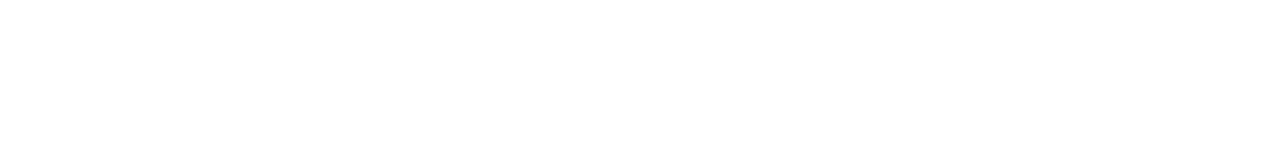
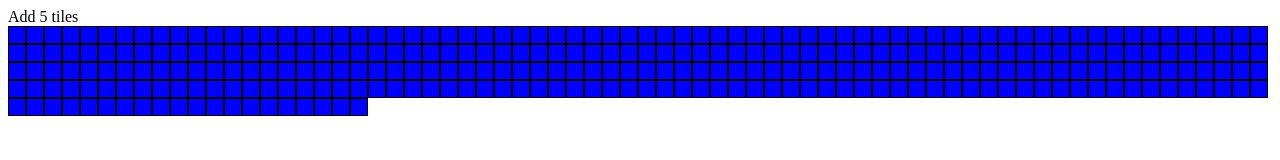
Before and after one commit to nafernandez302/etch-a-sketch, a plain HTML site: page index.html in a window 1280 px wide. Drawn offline with Linux system fonts and the light colour scheme.

Commit message:
funcion createGrid

```diff
--- a/index.html
+++ b/index.html
@@ -1,11 +1,16 @@
 <!DOCTYPE html>
 <html lang="es">
 <head>
+    <link rel="stylesheet" href="style.css">
     <meta charset="UTF-8">
     <meta name="viewport" content="width=device-width, initial-scale=1.0">
     <title>Etch a sketch</title>
 </head>
 <body>
+    <div class="button">Add 5 tiles</div>
     <div class="container"></div>
+
+
+    <script src="script.js"></script>
 </body>
 </html>
--- a/script.js
+++ b/script.js
@@ -0,0 +1,13 @@
+function createGrid(){
+    const grid = document.createElement("div");
+    grid.classList.add("tile");
+    return grid
+}
+
+
+const container = document.querySelector(".container");
+
+let n = 300;
+for (let index = 0; index < n; index++) {
+    container.appendChild(createGrid());
+}
--- a/style.css
+++ b/style.css
@@ -0,0 +1,13 @@
+
+
+.container{
+    display:flex;
+    flex-wrap: wrap;
+}
+
+.tile{
+    height: 16px;
+    width: 16px;
+    border: 1px solid black;
+    background-color: blue;
+}
```
